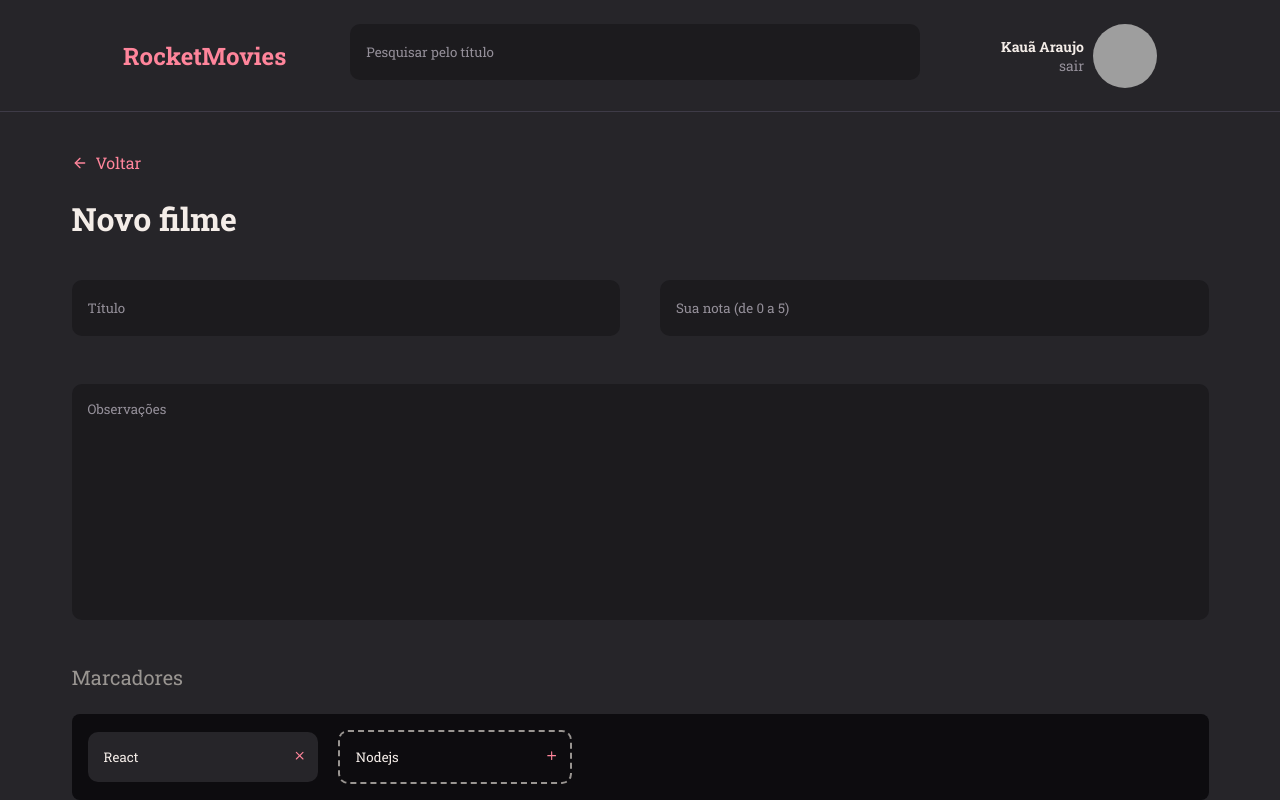
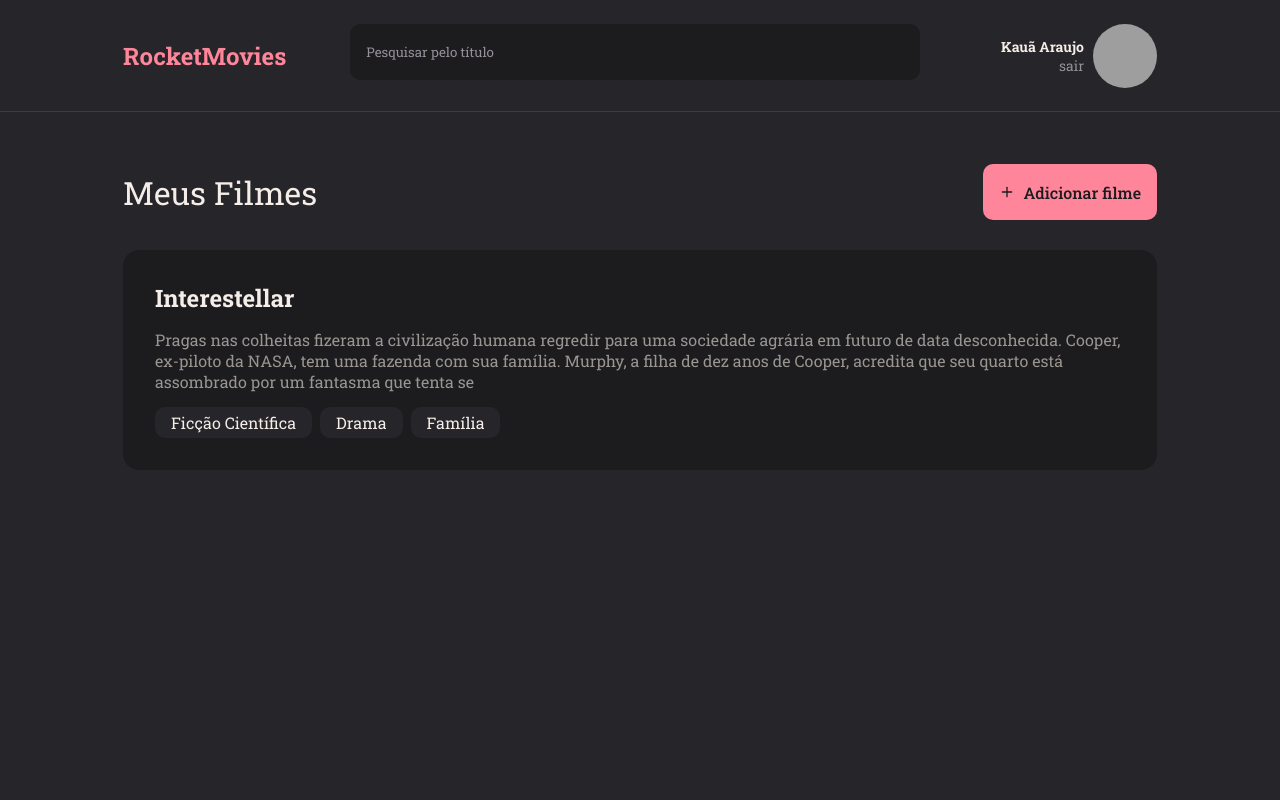
Before and after one commit to LKaua22k/RocketMovies-React, a React (Vite) app: page / in a window 1280 px wide. Built offline with nearby package versions, Linux system fonts and the light colour scheme; grey boxes are pictures that could not be loaded.

Commit message:
Estilizando a paginda de Home :tada:

```diff
--- a/src/Styles/global.js
+++ b/src/Styles/global.js
@@ -19,7 +19,11 @@ export default createGlobalStyle`
 
     a {
         text-decoration: none;
-        cursor: pointer;
+        cursor: pointer
+    }
+
+    ul{
+        list-style: none;
     }
 
     button{
--- a/src/components/Button/index.jsx
+++ b/src/components/Button/index.jsx
@@ -1,8 +1,9 @@
 import { Container } from "./style";
 
-export function Button({title}){
+export function Button({icon: Icon,title}){
     return(
         <Container type='button'>
+            {Icon && <Icon/>}
             {title}
         </Container>
     )
--- a/src/components/Button/style.js
+++ b/src/components/Button/style.js
@@ -1,6 +1,9 @@
 import styled from "styled-components";
 
 export const Container = styled.button`
+    display: flex;
+    align-items: center;
+    justify-content: center;
     width: 100%;
     height: 56px;
     padding: 0 16px;
@@ -12,8 +15,13 @@ export const Container = styled.button`
     font-weight: 500;
     transition: .5s;
 
+
     &:hover{
         opacity: 0.8;
         transition: .5s;
     }
+
+    > svg {
+        margin-right: 8px;
+    }
 `;
--- a/src/main.jsx
+++ b/src/main.jsx
@@ -4,13 +4,13 @@ import { ThemeProvider } from 'styled-components'
 import GlobalStyles from './Styles/global.js'
 import theme from './Styles/theme.js'
 
-import { New} from './pages/New'
+import { Home} from './pages/Home'
 
 ReactDOM.createRoot(document.getElementById('root')).render(
   <React.StrictMode>
     <ThemeProvider theme={theme}>
       <GlobalStyles />
-      <New />
+      <Home />
     </ThemeProvider>
   </React.StrictMode>
 )
--- a/src/pages/Home/index.jsx
+++ b/src/pages/Home/index.jsx
@@ -1,11 +1,37 @@
-import {Container} from './style'
+import {FiPlus} from 'react-icons/fi'
+import {Container,Content} from './style'
 
 import { Header } from '../../components/Header'
+import { Button } from '../../components/Button'
 
 export function Home(){
     return(
         <Container>
             <Header />
+
+            <section>
+                <h1>Meus Filmes</h1>
+                <Button  title="Adicionar filme" icon={FiPlus}/>
+            </section>
+
+            <Content>
+                <section>
+                    <header>
+                        <strong>Interestellar</strong>
+                    </header>
+
+                    <main>
+                        <p>Pragas nas colheitas fizeram a civilização humana regredir para uma sociedade agrária em futuro de data desconhecida. Cooper, ex-piloto da NASA, tem uma fazenda com sua família. Murphy, a filha de dez anos de Cooper, acredita que seu quarto está assombrado por um fantasma que tenta se</p>
+                    </main>
+
+                        <ul>
+                            <li>Ficção Científica</li>
+                            <li>Drama</li>
+                            <li>Família</li>
+                        </ul>
+                </section>
+
+            </Content>
         </Container>
     )
 }
--- a/src/pages/Home/style.js
+++ b/src/pages/Home/style.js
@@ -1,5 +1,70 @@
 import styled from "styled-components";
 
 export const Container = styled.div`
+    display: grid;
+    grid-template-rows: 112px auto auto ;
+    grid-template-areas:
+    "header"
+    "brand"
+    "content"
+    ;
     width: 100%;
+
+    > section{
+        grid-area: brand;
+        display: flex;
+        flex-direction: row;
+        justify-content: space-between;
+        align-items: center;
+        padding: 0 123px;
+        margin-top: 52px;
+
+        > h1{
+            font-size:32px;
+            font-weight: 400;
+        }
+
+        >button{
+            width: fit-content;
+        }
+    }
 `
+
+export const Content = styled.div`
+    grid-area: content;
+    overflow-y:auto;
+    padding: 0 123px;
+    margin-top: 30px;
+
+    > section{
+        display: flex;
+        gap: 15px;
+        flex-direction: column;
+        background-color: ${({theme}) => theme.COLORS.BACKGROUND_700};
+        padding: 32px;
+        border-radius: 16px;
+
+        strong{
+            font-size: 24px;
+            font-weight: 700;
+        }
+
+        p{
+            color: ${({theme}) => theme.COLORS.GRAY_400};
+            font-size: 16px;
+            font-weight: 400;
+            align-self: stretch;
+        }
+
+        ul{
+            display: flex;
+            gap: 8px;
+
+            >li {
+                background-color: ${({theme}) => theme.COLORS.BACKGROUND_800};
+                padding: 5px 16px;
+                border-radius: 10px;
+            }
+        }
+    }
+`
```
